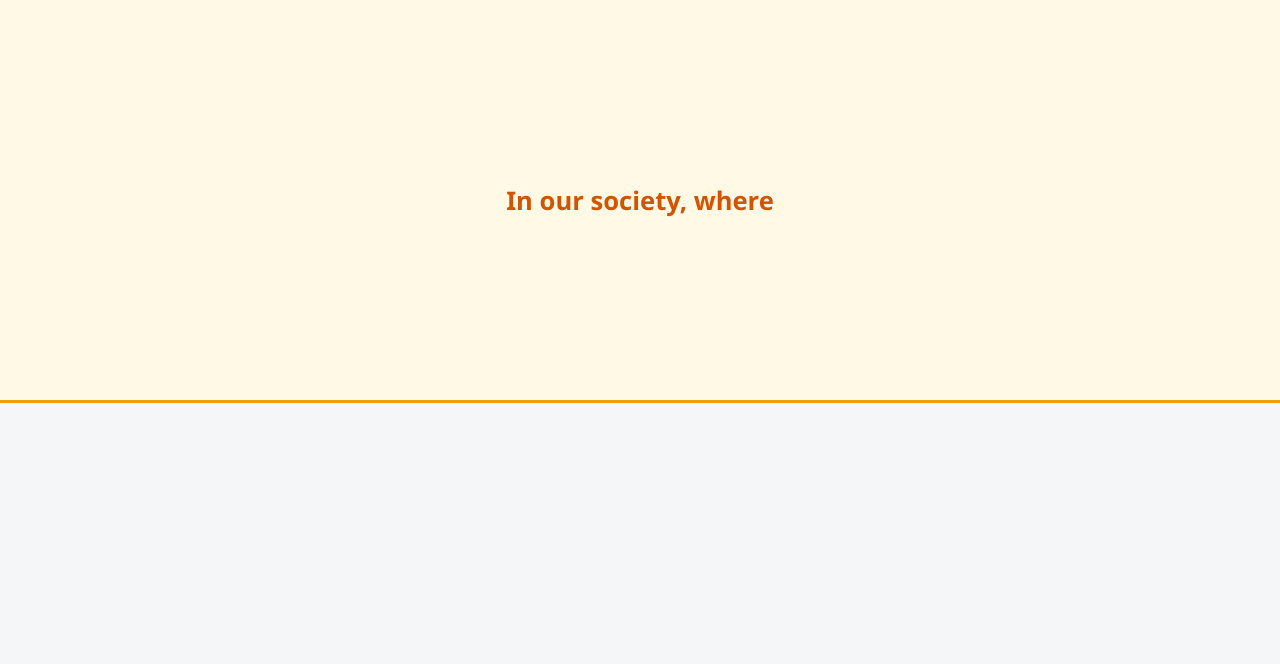
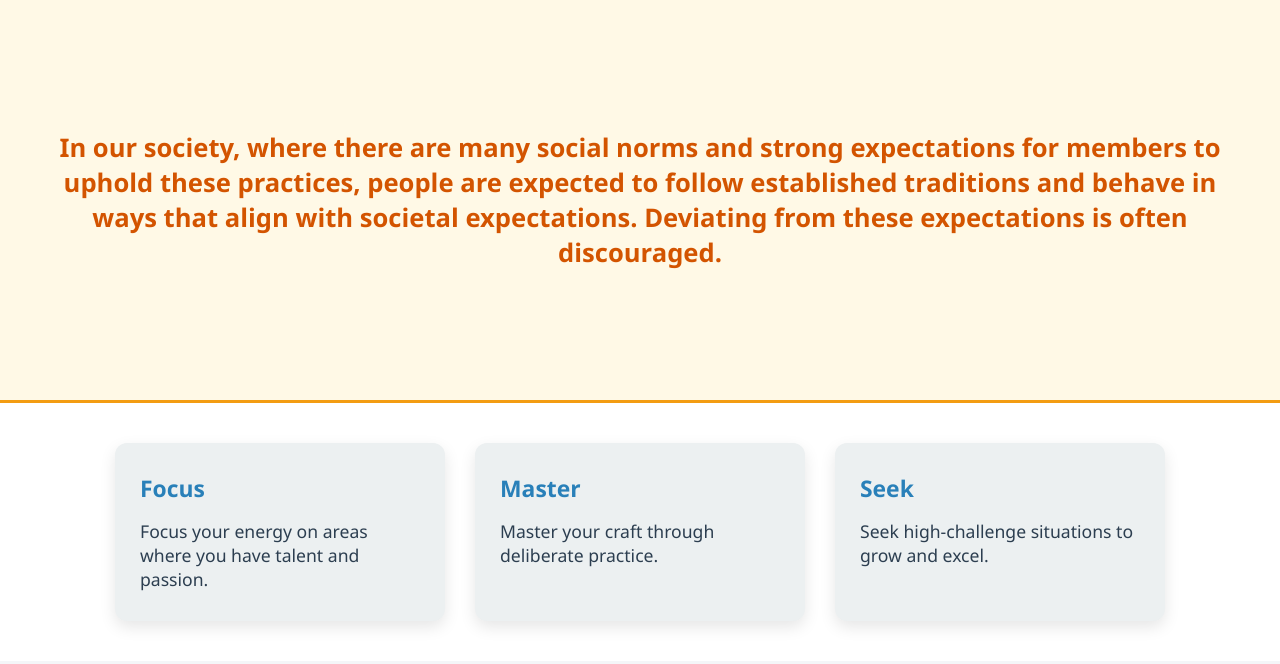
Before and after one commit to enen2/mybook, a plain HTML site: page index.html in a window 1280 px wide. Drawn offline with Linux system fonts and the light colour scheme.

Commit message:
Update index.html

```diff
--- a/index.html
+++ b/index.html
@@ -69,4 +69,23 @@
 <body>
 
   <div class="center-quote">
-    In our society, where
+    In our society, where there are many social norms and strong expectations for members to uphold these practices, people are expected to follow established traditions and behave in ways that align with societal expectations. Deviating from these expectations is often discouraged.
+  </div>
+
+  <div class="cards-container">
+    <div class="card">
+      <div class="card-title">Focus</div>
+      Focus your energy on areas where you have talent and passion.
+    </div>
+    <div class="card">
+      <div class="card-title">Master</div>
+      Master your craft through deliberate practice.
+    </div>
+    <div class="card">
+      <div class="card-title">Seek</div>
+      Seek high-challenge situations to grow and excel.
+    </div>
+  </div>
+
+</body>
+</html>
```
